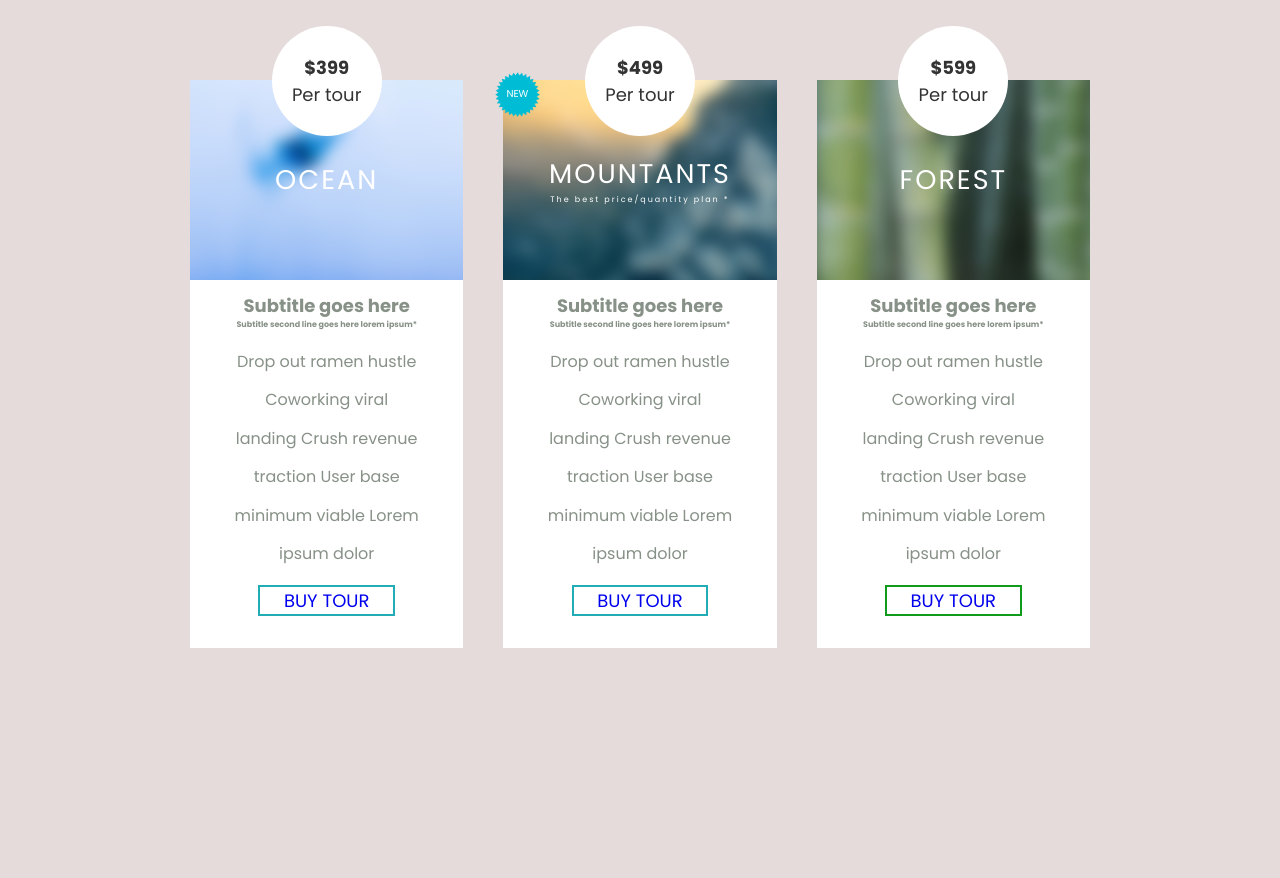
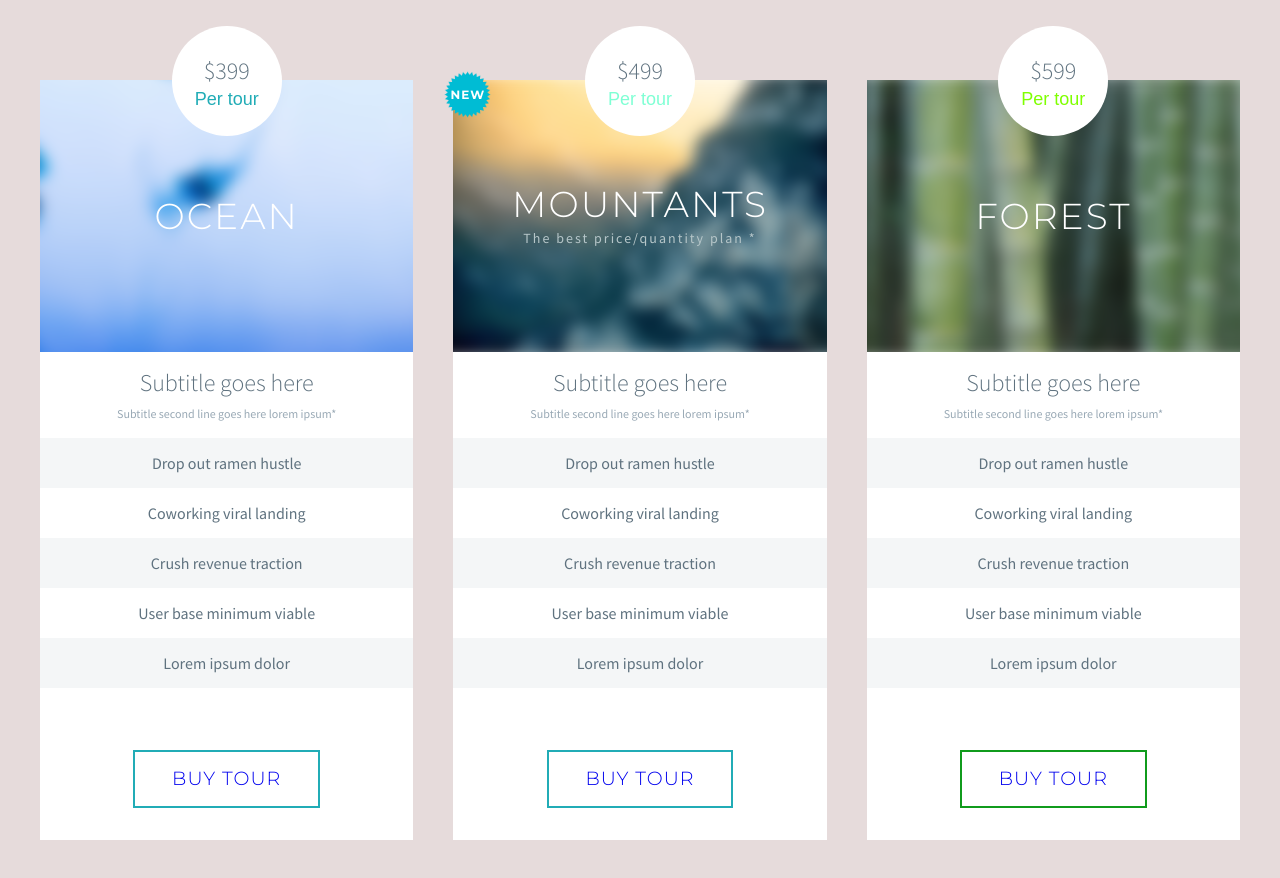
Before and after one commit to Son-Nguyen48/Pricing-Table, a plain HTML site: page index.html in a window 1280 px wide. Before the commit the page ends 800 px from the top, so only its background shows below. Drawn offline with Linux system fonts and the light colour scheme.

Commit message:
Try to do the require

```diff
--- a/index.html
+++ b/index.html
@@ -1,6 +1,11 @@
 <!DOCTYPE html>
 <html lang="en">
   <head>
+    <link
+      rel="shortcut icon"
+      type="image/jpg"
+      href="https://upload.wikimedia.org/wikipedia/commons/thumb/a/a7/React-icon.svg/2300px-React-icon.svg.png"
+    />
     <meta charset="UTF-8" />
     <meta http-equiv="X-UA-Compatible" content="IE=edge" />
     <meta name="viewport" content="width=device-width, initial-scale=1.0" />
@@ -15,10 +20,13 @@
           Subtitle goes here
           <p>Subtitle second line goes here lorem ipsum*</p>
         </h3>
-        <p>
-          Drop out ramen hustle Coworking viral landing Crush revenue traction
-          User base minimum viable Lorem ipsum dolor
-        </p>
+        <div class="des">
+          <p>Drop out ramen hustle</p>
+          <p>Coworking viral landing</p>
+          <p>Crush revenue traction</p>
+          <p>User base minimum viable</p>
+          <p>Lorem ipsum dolor</p>
+        </div>
         <a href="#">BUY TOUR</a>
         <div class="price">
           <h3>$399</h3>
@@ -34,10 +42,13 @@
           Subtitle goes here
           <p>Subtitle second line goes here lorem ipsum*</p>
         </h3>
-        <p>
-          Drop out ramen hustle Coworking viral landing Crush revenue traction
-          User base minimum viable Lorem ipsum dolor
-        </p>
+        <div class="des">
+          <p>Drop out ramen hustle</p>
+          <p>Coworking viral landing</p>
+          <p>Crush revenue traction</p>
+          <p>User base minimum viable</p>
+          <p>Lorem ipsum dolor</p>
+        </div>
         <a href="#">BUY TOUR</a>
         <div class="price">
           <h3>$499</h3>
@@ -51,10 +62,13 @@
           Subtitle goes here
           <p>Subtitle second line goes here lorem ipsum*</p>
         </h3>
-        <p>
-          Drop out ramen hustle Coworking viral landing Crush revenue traction
-          User base minimum viable Lorem ipsum dolor
-        </p>
+        <div class="des">
+          <p>Drop out ramen hustle</p>
+          <p>Coworking viral landing</p>
+          <p>Crush revenue traction</p>
+          <p>User base minimum viable</p>
+          <p>Lorem ipsum dolor</p>
+        </div>
         <a href="#">BUY TOUR</a>
         <div class="price">
           <h3>$599</h3>
--- a/main.css
+++ b/main.css
@@ -1,4 +1,4 @@
-@import url("https://fonts.googleapis.com/css2?family=Poppins:wght@400;500;600;700&family=Ubuntu:wght@400;500;700&display=swap");
+@import url("https://fonts.googleapis.com/css2?family=Montserrat:wght@300;400;700&family=Source+Sans+Pro:wght@300;400&display=swap");
 * {
   padding: 0;
   margin: 0;
@@ -12,6 +12,11 @@ a {
   margin: 0 auto;
   background-color: transparent;
   margin-bottom: 3.2rem;
+  font-size: 1.9rem;
+  letter-spacing: 0.1rem;
+  line-height: 5.4rem;
+  font-weight: 300;
+  font-family: "Montserrat";
 }
 .ocean a {
   border: 0.2rem solid rgb(33, 172, 182);
@@ -50,7 +55,7 @@ html {
   display: grid;
   grid-template-columns: repeat(auto-fit, minmax(24rem, 1fr));
   gap: 4rem;
-  max-width: 90rem;
+  max-width: 120rem;
   margin: 0 auto;
 }
 
@@ -66,25 +71,48 @@ html {
   color: #879187;
 }
 
-.item > p {
-  line-height: 2.4;
+.item .des > p {
+  line-height: 5rem;
   font-size: 1.6rem;
-  padding: 0 16% 0 16%;
+  width: 100%;
+  height: 5rem;
+  color: #5f727f;
+  font-weight: 400;
+  font-family: "Source Sans Pro";
+  text-align: center;
+}
+
+.item .des > p:nth-child(odd) {
+  background-color: #f4f6f7;
+}
+
+.item .des > p:last-child {
+  margin-bottom: 5rem;
 }
 
 h2 {
-  height: 20rem;
+  height: 27.2rem;
   letter-spacing: 0.2rem;
-  font-weight: 400;
+  font-weight: 300;
+  font-family: "Montserrat", sans-serif;
+  font-size: 3.6rem;
 }
 
 h3 {
   padding: 0 16% 0 16%;
-  font-size: 1.8rem;
+  font-size: 2.4rem;
+  line-height: 3.7rem;
+  color: #5f727f;
+  font-weight: 300;
+  font-family: "Source Sans Pro";
 }
 
 h3 p {
-  font-size: 0.8rem;
+  font-size: 1.2rem;
+  line-height: 2.5rem;
+  color: #99a9b5;
+  font-weight: 400;
+  font-family: "Source Sans Pro";
 }
 
 .ocean h2 {
@@ -108,7 +136,11 @@ h3 p {
 }
 
 .mountants h2 p {
-  font-size: 0.8rem;
+  font-size: 1.4rem;
+  line-height: 2.5rem;
+  color: #b6c6c9;
+  font-weight: 400;
+  font-family: "Source Sans Pro";
 }
 
 .forest h2 {
@@ -129,6 +161,19 @@ h3 p {
 }
 .forest {
   position: relative;
+}
+
+.ocean .price {
+  color: rgb(33, 172, 182);
+  font-weight: 300;
+}
+.mountants .price {
+  color: aquamarine;
+  font-weight: 300;
+}
+.forest .price {
+  color: chartreuse;
+  font-weight: 300;
 }
 
 .price {
@@ -153,8 +198,8 @@ h3 p {
   background-repeat: no-repeat;
   background-size: 70%;
   position: absolute;
-  width: 6.4rem;
-  height: 6.4rem;
+  width: 6.6rem;
+  height: 6.6rem;
   top: 0;
   left: 0;
   transform: translate(-28%, -28%);
@@ -164,4 +209,10 @@ h3 p {
   align-items: center;
   font-size: 1rem;
   transform: translate();
+  font-size: 1.2rem;
+  letter-spacing: 1px;
+  line-height: 5rem;
+  color: #ffffff;
+  font-weight: 700;
+  font-family: "Montserrat";
 }
```
